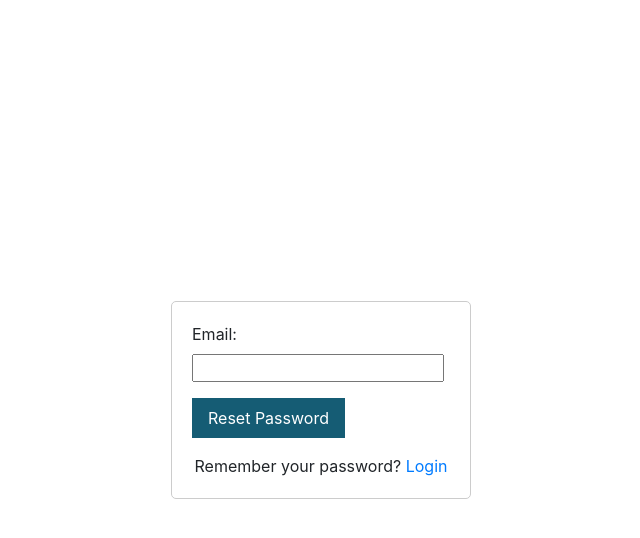
After one commit to ntbtrung/music_sharing_web_app, a PHP site: page /resetpass.html in a window 1280 px wide. The commit adds this page. Shown: the top 538 px of the page, without its empty margins (319-959 px from the left). Run offline with PHP 8.4, Linux system fonts and the light colour scheme.

Commit message:
added serveral choices of background, reset+regis

```diff
--- a/GP_MUSIC_WEB/chat.html
+++ b/GP_MUSIC_WEB/chat.html
@@ -85,7 +85,7 @@
                     </div>
                     <div class="show-chat-items">
                         <div class="avatar-icon">
-                            <img src="img/User_cicrle_duotone.svg" alt="">
+                            <img src="assets/icons/User_cicrle_duotone.svg" alt="">
                         </div>
                         <div class="main-message">
                             <div class="name-title">Doan Nhat Quang</div>
--- a/GP_MUSIC_WEB/login.html
+++ b/GP_MUSIC_WEB/login.html
@@ -20,7 +20,7 @@
 <body>
   <video autoplay muted loop id="background-video">
     <!-- background video -->
-    <source src="assets/images/bgloop.mp4" type="video/mp4">
+    <source src="assets/images/a-train.mp4" type="video/mp4">
     Your browser does not support the video tag.
   </video>
 
@@ -41,7 +41,7 @@
     </form>
 
     <div class="additional-links">
-      <a href="forgot-password.html">Forgot Password?</a>
+      <a href="resetpass.html">Forgot Password?</a>
       <span>|</span>
       <a href="register.html">Sign Up</a>
     </div>
--- a/GP_MUSIC_WEB/register.html
+++ b/GP_MUSIC_WEB/register.html
@@ -21,11 +21,11 @@
     <div class="register-container">
         <form id="registerForm" onsubmit="validateRegisterForm(); return false;">
             <div class="form-group">
-                <label for="fullname">Full Name:</label>
-                <input type="text" id="fullname" name="fullname" required>
+                <label for="username">User name:</label>
+                <input type="text" id="username" name="username" required>
             </div>
             <div class="form-group">
-                <label for="email">Email:</label>
+                <label for="email">Email:</label><br>
                 <input type="email" id="email" name="email" required>
             </div>
             <div class="form-group">
--- /dev/null
+++ b/GP_MUSIC_WEB/resetpass.html
@@ -0,0 +1,42 @@
+<!DOCTYPE html>
+<html lang="en">
+
+<head>
+    <meta charset="UTF-8">
+    <meta name="viewport" content="width=device-width, initial-scale=1.0">
+    <title>Reset password</title>
+    <link rel="stylesheet" href="style.css" />
+    <link rel="stylesheet" href="https://cdn.jsdelivr.net/npm/bootstrap@4.6.2/dist/css/bootstrap.min.css"
+        integrity="sha384-xOolHFLEh07PJGoPkLv1IbcEPTNtaed2xpHsD9ESMhqIYd0nLMwNLD69Npy4HI+N" crossorigin="anonymous">
+    <script src="https://cdn.jsdelivr.net/npm/jquery@3.5.1/dist/jquery.slim.min.js"
+        integrity="sha384-DfXdz2htPH0lsSSs5nCTpuj/zy4C+OGpamoFVy38MVBnE+IbbVYUew+OrCXaRkfj"
+        crossorigin="anonymous"></script>
+    <script src="https://cdn.jsdelivr.net/npm/bootstrap@4.6.2/dist/js/bootstrap.bundle.min.js"
+        integrity="sha384-Fy6S3B9q64WdZWQUiU+q4/2Lc9npb8tCaSX9FK7E8HnRr0Jz8D6OP9dO5Vg3Q9ct"
+        crossorigin="anonymous"></script>
+
+</head>
+
+<body>
+    <div class="reset-password-container">
+        <form id="resetPasswordForm" onsubmit="sendResetEmail(); return false;">
+            <div class="form-group">
+                <label for="email">Email:</label>
+                <input type="email" id="email" name="email" required>
+            </div>
+            <div class="form-group">
+                <button type="submit">Reset Password</button>
+            </div>
+            <p id="reset-error-message" class="error-message"></p>
+        </form>
+
+        <div class="additional-links">
+            <span>Remember your password? <a href="login.html">Login</a></span>
+        </div>
+    </div>
+
+    <script src="forgot-password-script.js"></script>
+
+</body>
+
+</html>
--- a/GP_MUSIC_WEB/style.css
+++ b/GP_MUSIC_WEB/style.css
@@ -141,7 +141,9 @@
     min-height: 100%;
 }
 
-.login-container {
+.login-container,
+.register-container,
+.reset-password-container {
     position: absolute;
     top: 50%;
     left: 50%;
```
Also changed, not shown: 2 other files.
